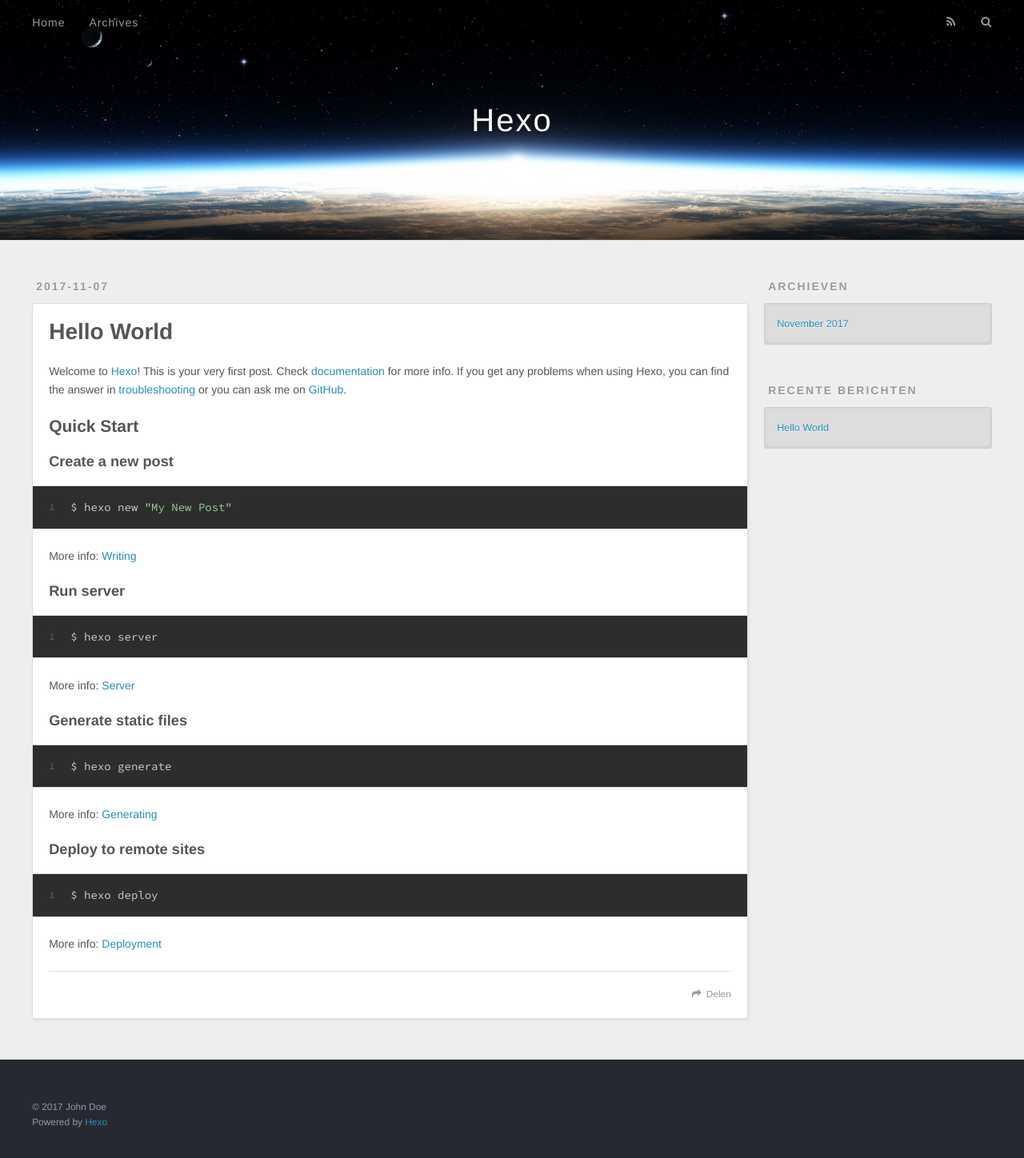
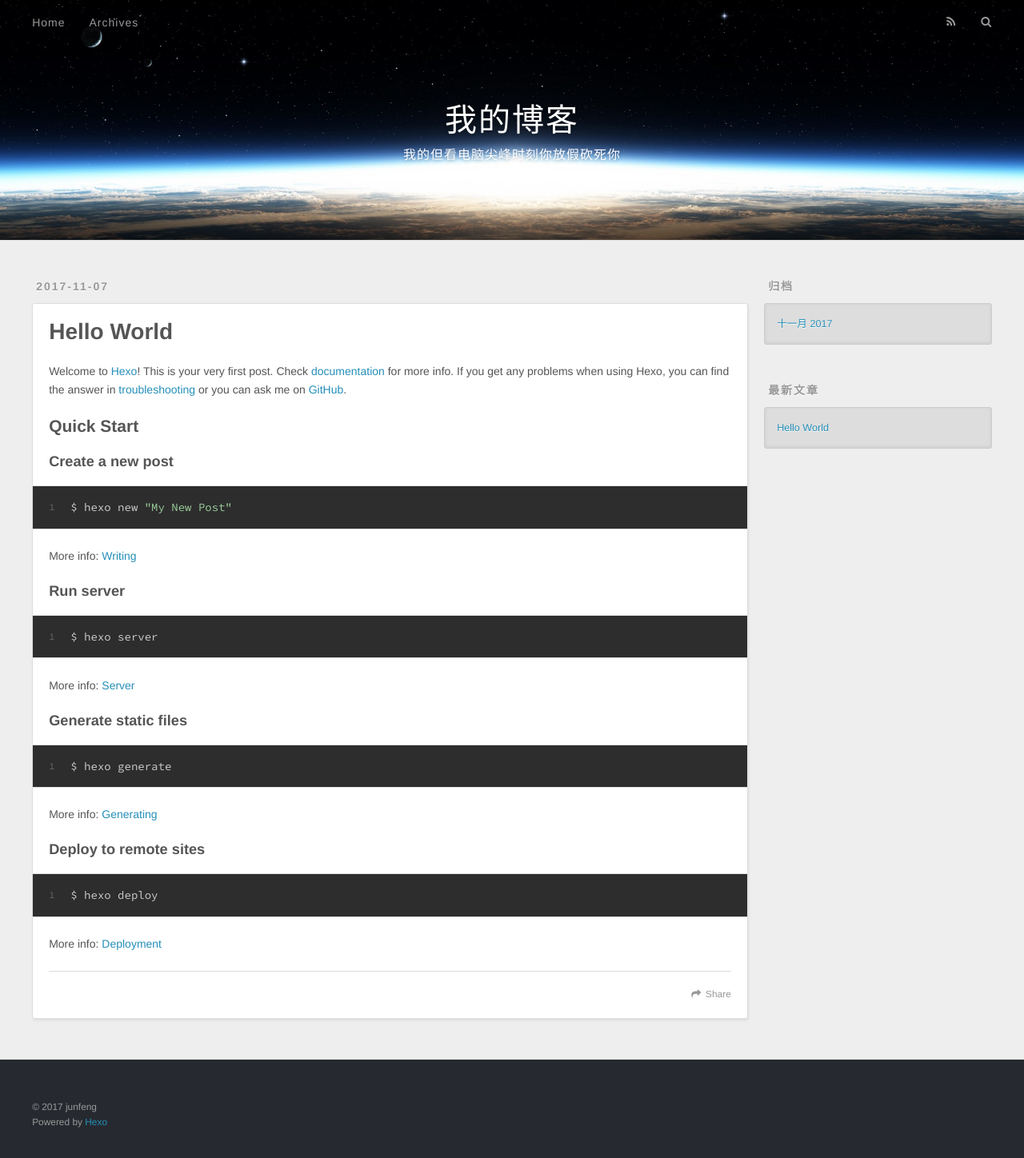
Before and after one commit to junfengZhang2018/junfengZhang2018.github.io, a plain HTML site: page index.html in a window 1280 px wide. Shown: the whole page at 80% size. Drawn offline with nearby package versions, Linux system fonts and the light colour scheme.

Commit message:
第一篇博客

```diff
--- a/index.html
+++ b/index.html
@@ -3,16 +3,17 @@
 <head>
   <meta charset="utf-8">
 
-  <title>Hexo</title>
+  <title>我的博客</title>
   <meta name="viewport" content="width=device-width, initial-scale=1, maximum-scale=1">
   <meta property="og:type" content="website">
-<meta property="og:title" content="Hexo">
+<meta property="og:title" content="我的博客">
 <meta property="og:url" content="http://yoursite.com/index.html">
-<meta property="og:site_name" content="Hexo">
+<meta property="og:site_name" content="我的博客">
+<meta property="og:locale" content="zh-CN">
 <meta name="twitter:card" content="summary">
-<meta name="twitter:title" content="Hexo">
+<meta name="twitter:title" content="我的博客">
 
-    <link rel="alternate" href="/atom.xml" title="Hexo" type="application/atom+xml">
+    <link rel="alternate" href="/atom.xml" title="我的博客" type="application/atom+xml">
 
 
     <link rel="icon" href="/favicon.png">
@@ -33,8 +34,12 @@
   <div id="header-outer" class="outer">
     <div id="header-title" class="inner">
       <h1 id="logo-wrap">
-        <a href="/" id="logo">Hexo</a>
+        <a href="/" id="logo">我的博客</a>
       </h1>
+
+        <h2 id="subtitle-wrap">
+          <a href="/" id="subtitle">我的但看电脑尖峰时刻你放假砍死你</a>
+        </h2>
 
     </div>
     <div id="header-inner" class="inner">
@@ -50,7 +55,7 @@
 
           <a id="nav-rss-link" class="nav-icon" href="/atom.xml" title="RSS Feed"></a>
 
-        <a id="nav-search-btn" class="nav-icon" title="Zoeken"></a>
+        <a id="nav-search-btn" class="nav-icon" title="搜索"></a>
       </nav>
       <div id="search-form-wrap">
         <form action="//google.com/search" method="get" accept-charset="UTF-8" class="search-form"><input type="search" name="q" class="search-form-input" placeholder="Search"><button type="submit" class="search-form-submit">&#xF002;</button><input type="hidden" name="sitesearch" value="http://yoursite.com"></form>
@@ -96,7 +101,7 @@
 
     </div>
     <footer class="article-footer">
-      <a data-url="http://yoursite.com/2017/11/07/hello-world/" data-id="cj9pk11lz0000pgobsv1ppajb" class="article-share-link">Delen</a>
+      <a data-url="http://yoursite.com/2017/11/07/hello-world/" data-id="cj9plbooi0000d8ob8x629jrf" class="article-share-link">Share</a>
 
 
     </footer>
@@ -121,9 +126,9 @@
 
 
   <div class="widget-wrap">
-    <h3 class="widget-title">Archieven</h3>
+    <h3 class="widget-title">归档</h3>
     <div class="widget">
-      <ul class="archive-list"><li class="archive-list-item"><a class="archive-list-link" href="/archives/2017/11/">November 2017</a></li></ul>
+      <ul class="archive-list"><li class="archive-list-item"><a class="archive-list-link" href="/archives/2017/11/">十一月 2017</a></li></ul>
     </div>
   </div>
 
@@ -131,7 +136,7 @@
 
 
   <div class="widget-wrap">
-    <h3 class="widget-title">Recente berichten</h3>
+    <h3 class="widget-title">最新文章</h3>
     <div class="widget">
       <ul>
 
@@ -151,7 +156,7 @@
 
   <div class="outer">
     <div id="footer-info" class="inner">
-      &copy; 2017 John Doe<br>
+      &copy; 2017 junfeng<br>
       Powered by <a href="http://hexo.io/" target="_blank">Hexo</a>
     </div>
   </div>
```
Also changed, not shown: 2017/11/07/hello-world/index.html (+15 -10 lines), archives/2017/11/index.html (+17 -12 lines), archives/2017/index.html (+17 -12 lines), archives/index.html (+17 -12 lines).
